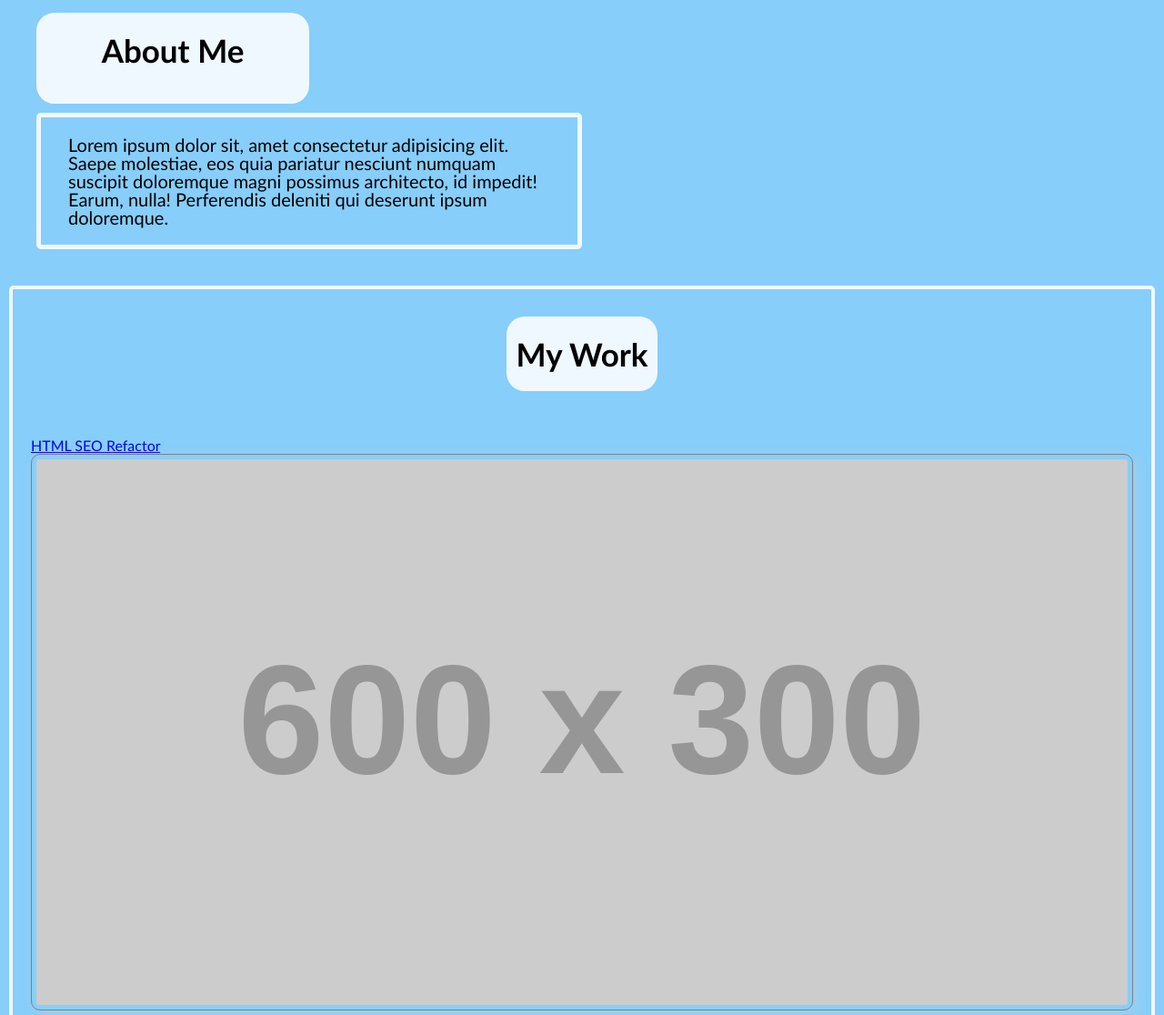
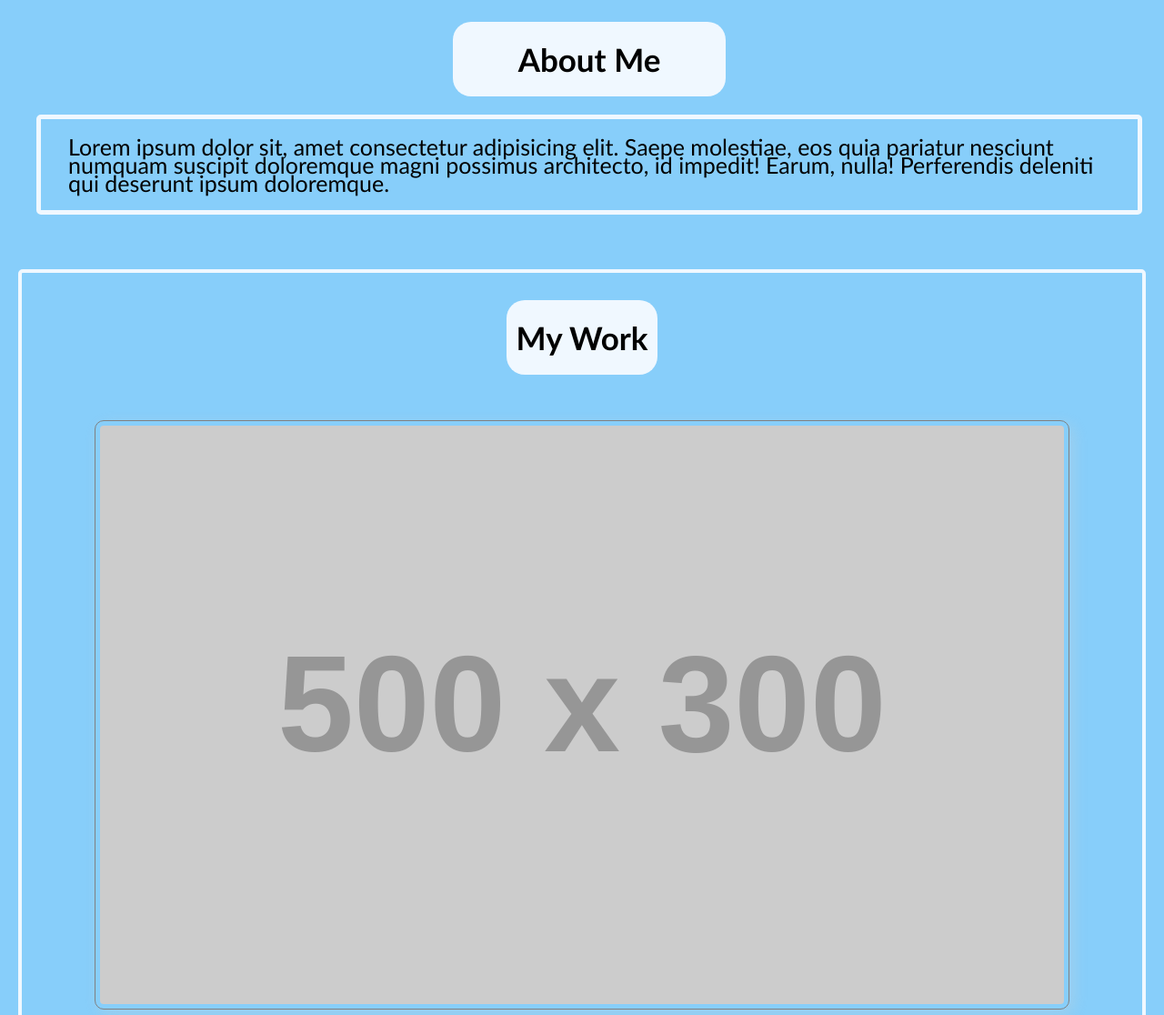
Before and after one commit to Bryson987081/portfolio-challange, a plain HTML site: page index.html in a window 1280 px wide. Shown: the part 520-1636 px from the top of the page at 91% size. Drawn offline with Linux system fonts and the light colour scheme; placeholder pictures from the web are drawn by us.

Commit message:
repositioned and redesigned about me section

```diff
--- a/index.html
+++ b/index.html
@@ -28,8 +28,8 @@
      <div id="work">
         <h2>My Work</h2>
         <article class="html-seo-refactor">
-            <a href="https://bryson987081.github.io/html-seo-refactor/", target="_blank">HTML SEO Refactor</a>
-            <img src="https://placehold.jp/600x300.png" alt="placehold"/>
+            <a href="https://bryson987081.github.io/html-seo-refactor/", target="_blank">
+            <img src="https://placehold.jp/500x300.png" alt="placehold"/></a>
         </article>
         <article class="coming-soon1">
             <img src="https://placehold.jp/300x300.png" alt="placeholder">Coming Soon</a>
--- a/style.css
+++ b/style.css
@@ -25,6 +25,10 @@ body {
     border-radius: 20px;
     justify-content: center;
     background-color: aliceblue;
+ }
+
+  .nav-links a:hover {
+    color: grey purple;
  }
 
  ul {
@@ -71,27 +75,33 @@ h1 {
 
 }
 
+#about-me {
+    display: flex;
+    flex-wrap: wrap;
+    width: 95%;
+    flex: 30%;
+}
+
 #about-me h2 {
-    display: flex;
     padding: 20px 10px 20px;
     margin: 10px 40px 10px;
     font-size: 35px;
     background-color: aliceblue;
     border-radius: 20px;
-    justify-content: center;
     width: 300px;
-    height: 100px;
+    align-self: center;
+    text-align-last: center;
 }
 
 #about-me p {
     padding: 20px 30px 20px;
     margin: 10px 40px 40px;
-    font-size: 20px;
+    font-size: 25px;
     line-height: 20px;
     border: solid aliceblue 5px;
     border-radius: 5px;
-    width: 600px;
-    height: 150px;
+    width: 100%;
+    height: 100%;
 
 }
 
@@ -101,7 +111,7 @@ flex-wrap: wrap;
 justify-content: space-around;
 border: 4px solid aliceblue;
 padding: 20px;
-margin: 10px;
+margin: 20px;
 border-radius: 5px;
 gap: 40px
 
@@ -125,8 +135,14 @@ border-radius: 20px;
 }
 
 #work .html-seo-refactor {
-    width: 100%
+    width: 90%
 }
+
+.coming-soon1, .coming-soon2, .coming-soon3, .coming-soon4{
+    width:39%;
+}
+
+
 
 #contact-me {
     display: flex;
@@ -161,7 +177,11 @@ border-radius: 20px;
         flex-direction: column;
 
     }
+}
 
+@media screen and (min-width: 769px) {
+    #contact-me p a {
+        flex-direction: column;
 
-
+    }
 }
```
